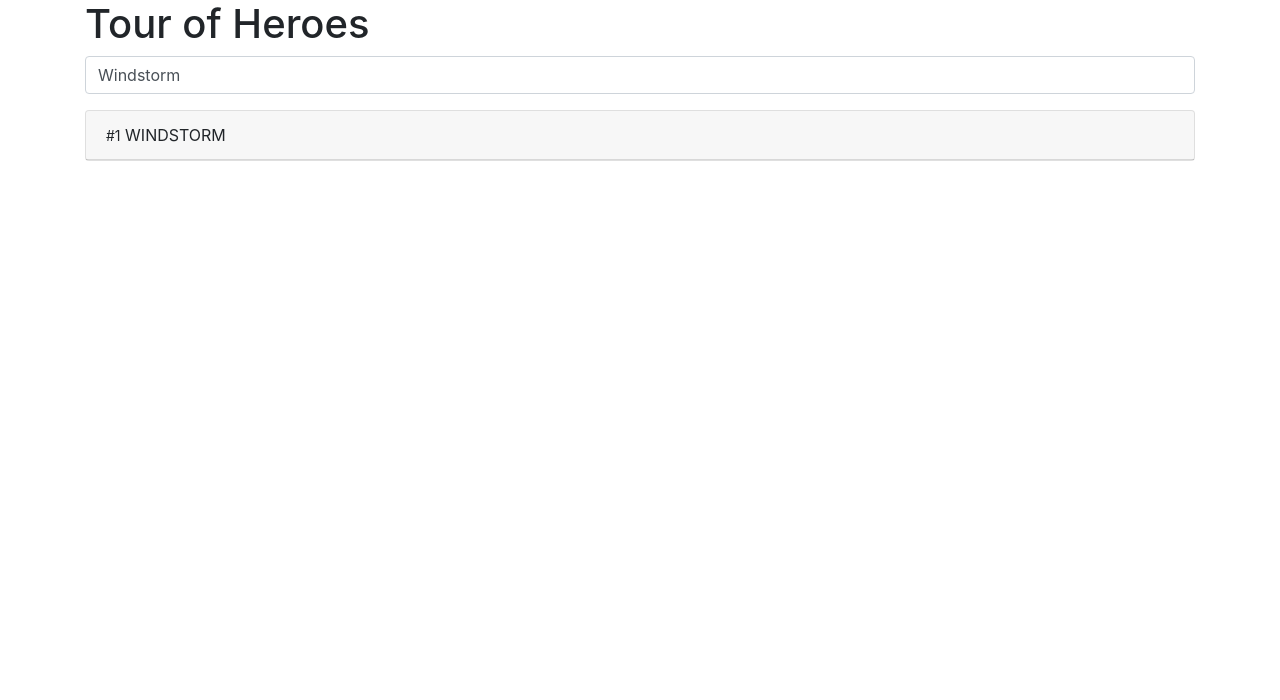
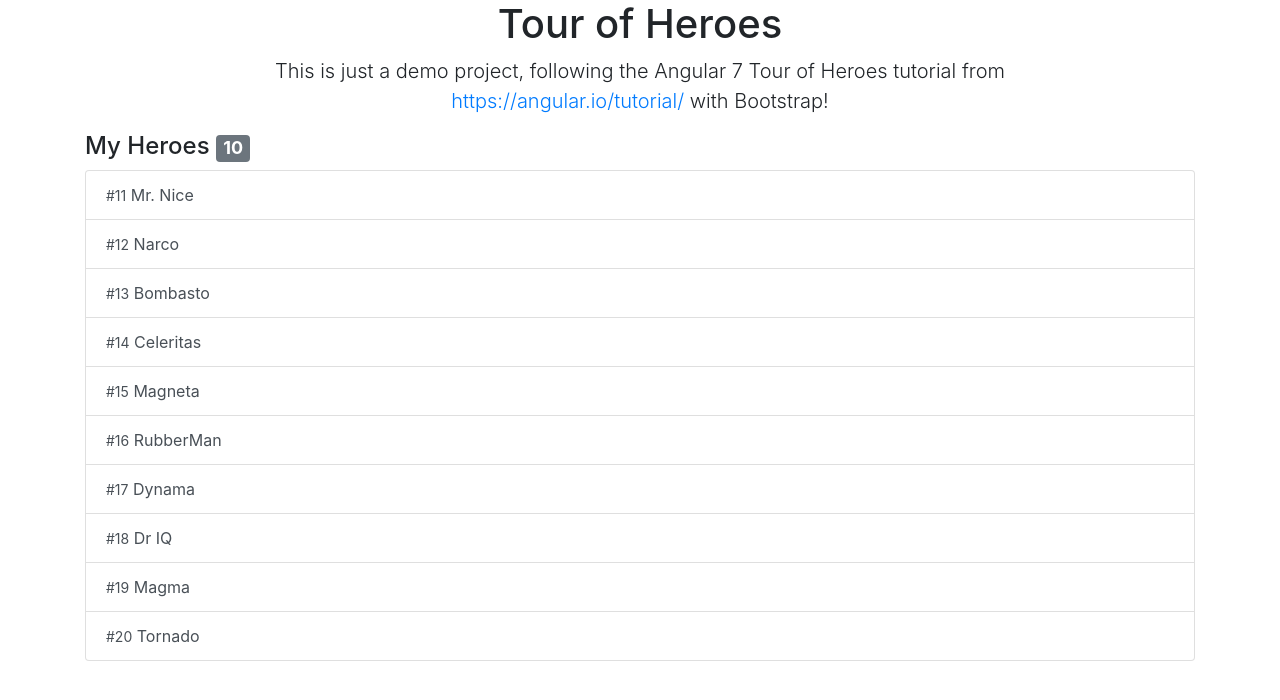
Before and after one commit to davidliang2008/angular-tour-of-heroes, an Angular app: page / in a window 1280 px wide. Shown: the top 700 px of the page. Built offline with nearby package versions, Linux system fonts and the light colour scheme.

Commit message:
List heroes with *ngFor.

```diff
--- a/src/app/app.component.html
+++ b/src/app/app.component.html
@@ -1,4 +1,12 @@
-<div class="container">
-  <h1>{{title}}</h1>
+<main role="main" class="container">
+  <section class="text-center">
+    <h1>{{title}}</h1>
+    <p class="lead">
+      This is just a demo project, following the Angular 7 Tour of Heroes tutorial from <br />
+      <a href="https://angular.io/tutorial/" target="_blank">https://angular.io/tutorial/</a>
+      with Bootstrap!
+    </p>
+  </section>
+
   <app-heroes></app-heroes>
-</div>
+</main>
--- a/src/app/heroes/heroes.component.html
+++ b/src/app/heroes/heroes.component.html
@@ -1,9 +1,9 @@
-<div class="form-group">
-  <input type="text" class="form-control" placeholder="Enter hero's name" [(ngModel)]="hero.name" />
+<h4>
+  My Heroes <span class="badge badge-secondary">{{ heroes.length }}</span>
+</h4>
+<div class="list-group">
+  <a href="#" class="list-group-item list-group-item-action" *ngFor="let hero of heroes">
+    <small>#{{ hero.id }}</small>
+    {{ hero.name }}
+  </a>
 </div>
-
-<div class="card">
-  <div class="card-header">
-    <small>#{{ hero.id }}</small> {{ hero.name | uppercase }}
-  </div>
-</div>
--- a/src/app/heroes/heroes.component.ts
+++ b/src/app/heroes/heroes.component.ts
@@ -1,5 +1,6 @@
 import { Component, OnInit } from '@angular/core';
 import { Hero } from '../hero';
+import { HEROES } from '../mock-heroes';
 
 @Component({
   selector: 'app-heroes',
@@ -7,10 +8,7 @@ import { Hero } from '../hero';
   styleUrls: ['./heroes.component.scss']
 })
 export class HeroesComponent implements OnInit {
-  hero: Hero = {
-    id: 1,
-    name: "Windstorm"
-  };
+  heroes: Hero[] = HEROES;
 
   constructor() { }
 
--- /dev/null
+++ b/src/app/mock-heroes.ts
@@ -0,0 +1,14 @@
+import { Hero } from './hero';
+
+export const HEROES: Hero[] = [
+  { id: 11, name: 'Mr. Nice' },
+  { id: 12, name: 'Narco' },
+  { id: 13, name: 'Bombasto' },
+  { id: 14, name: 'Celeritas' },
+  { id: 15, name: 'Magneta' },
+  { id: 16, name: 'RubberMan' },
+  { id: 17, name: 'Dynama' },
+  { id: 18, name: 'Dr IQ' },
+  { id: 19, name: 'Magma' },
+  { id: 20, name: 'Tornado' }
+];
```
